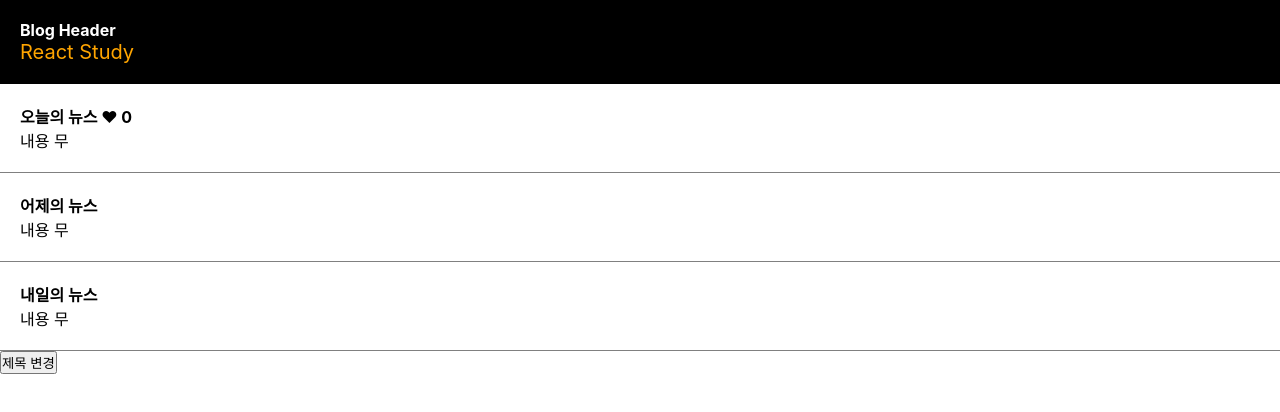
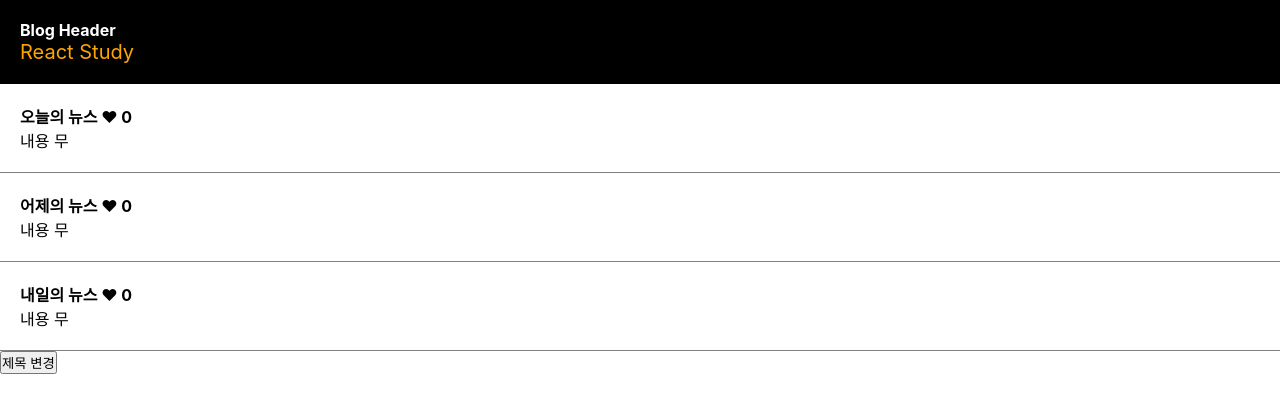
Before and after one commit to Yong-jin/react-study, a React (Create React App) app: page / in a window 1280 px wide. Shown: the top 412 px of the page. Built offline with nearby package versions, Linux system fonts and the light colour scheme.

Commit message:
map 반복 처리

```diff
--- a/src/newsblog/NewsBlog.js
+++ b/src/newsblog/NewsBlog.js
@@ -2,7 +2,7 @@ import './NewsBlog.css';
 import { useState } from 'react';
 import Modal from './Modal';
 
-function NewsBlog(){
+function NewsBlog() {
 
     //javascript 코드
     let title = 'React Study';
@@ -12,8 +12,9 @@ function NewsBlog(){
     let [news3, setNews3] = useState('내일의 뉴스');
 
     let [news, setNews] = useState(['오늘의 뉴스', '어제의 뉴스', '내일의 뉴스']);
-
-    let [likeCount, setLikeCount] = useState(0);
+    //글 제목 3개
+    let [likeCount, setLikeCount] = useState([0, 0, 0]);
+    //좋아요 갯수 3개
 
     let [modalFlag, setModalFlag] = useState(false);
 
@@ -21,84 +22,35 @@ function NewsBlog(){
         <div>
             <div className='black-nav'>
                 <h4>Blog Header</h4>
-                <div style={ {color:"orange", fontSize:"20px"} }>{title}</div>
+                <div style={{ color: "orange", fontSize: "20px" }}>{title}</div>
             </div>
 
-            <div className="post-list">
-                <h4 onClick={()=>{
-
-                    setModalFlag( !modalFlag );
-
-                    //setModalFlag( modalFlag ? false : true );
-
-                    // if(modalFlag){
-                    //     setModalFlag(false);
-                    // } else {
-                    //     setModalFlag(true);
-                    // }
-
-                }}>{news[0]} <span onClick={(event)=>{
-                    //event.preventDefault();
-                    event.stopPropagation(); //이벤트 추가 전달 stop
-                    console.log('클릭');
-                    setLikeCount(likeCount + 1);    //likeCount = likeCount + 1;
-                    console.log(likeCount);
-                }}>❤</span> {likeCount} </h4>
-                <p>내용 무</p>
-            </div>
-
-            <div className="post-list">
-                <h4>{news[1]}</h4>
-                <p>내용 무</p>
-            </div>
-
-            <div className="post-list">
-                <h4>{news[2]}</h4>
-                <p>내용 무</p>
-            </div>
-
-            {/* <div className="post-list">
-                <h4>오늘의 뉴스</h4>
-                <p>내용 무</p>
-            </div>
-            <div className="post-list">
-                <h4>어제의 뉴스</h4>
-                <p>내용 무</p>
-            </div>
-            <div className="post-list">
-                <h4>내일의 뉴스</h4>
-                <p>내용 무</p>
-            </div> */}
-            <button onClick={()=>{
-                    //news[0] = 'Today News';  //'오늘의 뉴스' -> 'Today News'
-                    //setNews(news);  //배열 : 참조변수 : 주소 : 주소가 바뀌어야한다 : 새로운 배열
-
-                    //news = ['오늘의 뉴스', '어제의 뉴스', '내일의 뉴스'];
-                    //news = ['Today News', '어제의 뉴스', '내일의 뉴스'];
-
-                    //setNews(['Today News', '어제의 뉴스', '내일의 뉴스']); 주소가 바뀌면 re-Redering
-
-                    //array 새로운 배열 deep copy
-                    let temp = [...news];
-
-                    //temp[0] = 'Today News';  //0인덱스 값 변경
-
-                    //temp.shift();  //['어제의 뉴스', '내일의 뉴스']
-                    //temp.unshift('Today News'); //['Today News', '어제의 뉴스', '내일의 뉴스']
-
-                    temp.splice(0, 1, 'Today News');
-
-                    setNews(temp);   // news = temp; 주소가 저장
-
-                }}>제목 변경</button>
-
             {
-                modalFlag == true ? <Modal/> : null
-            }
-            {
-                //modalFlag && <Modal/>
+                news.map((item, index) => {
+                    return (
+                        <div className="post-list">
+                            <h4 onClick={() => {
+                                setModalFlag(!modalFlag);
+                            }}>{news[index]} <span onClick={(event) => {
+                                event.stopPropagation(); //이벤트 추가 전달 stop
+                                let temp = [...likeCount];
+                                temp[index]++;
+                                setLikeCount(temp);
+                            }}>❤</span> {likeCount[index]} </h4>
+                            <p>내용 무</p>
+                        </div>
+                    )
+                })
             }
 
+            <button onClick={() => {
+                let temp = [...news];
+                temp[0] = 'Today News';
+                setNews(temp);
+            }}>제목 변경</button>
+            {
+                modalFlag == true ? <Modal /> : null
+            }
         </div>
     )
 }
```
